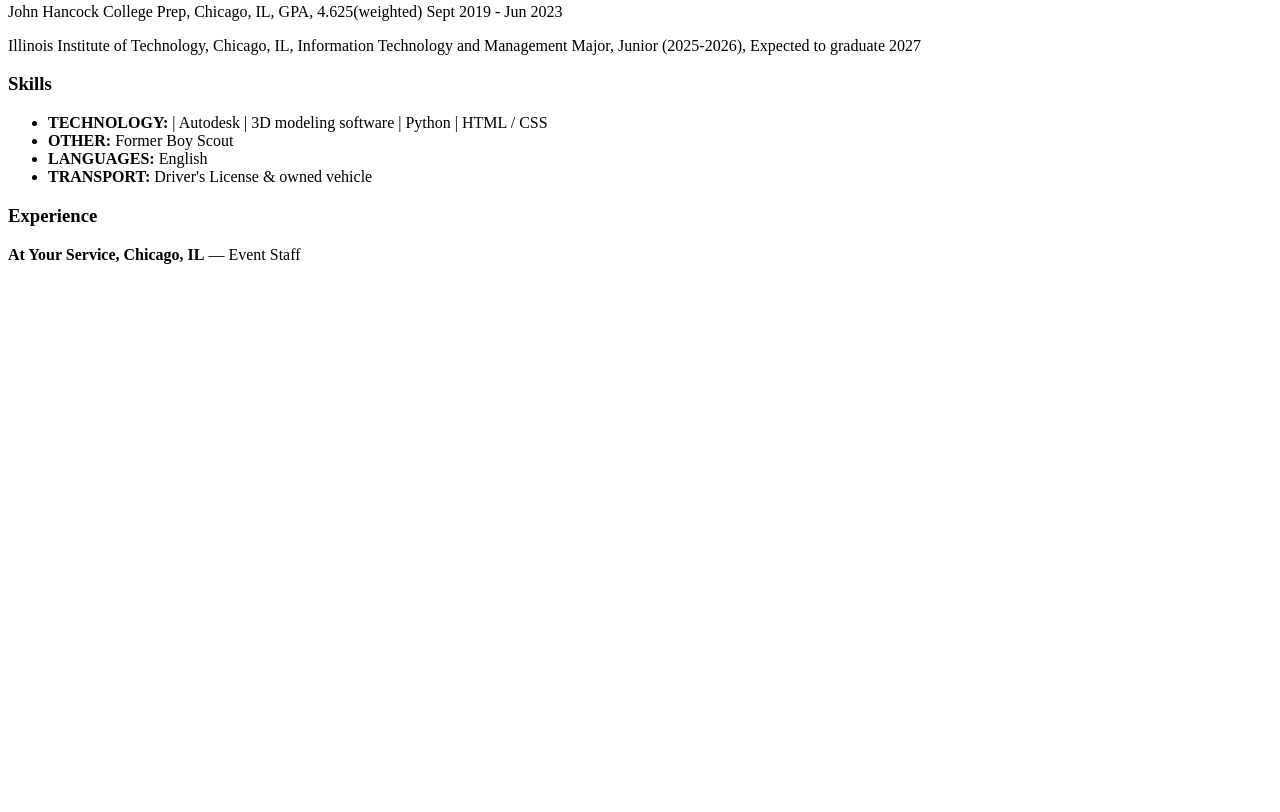
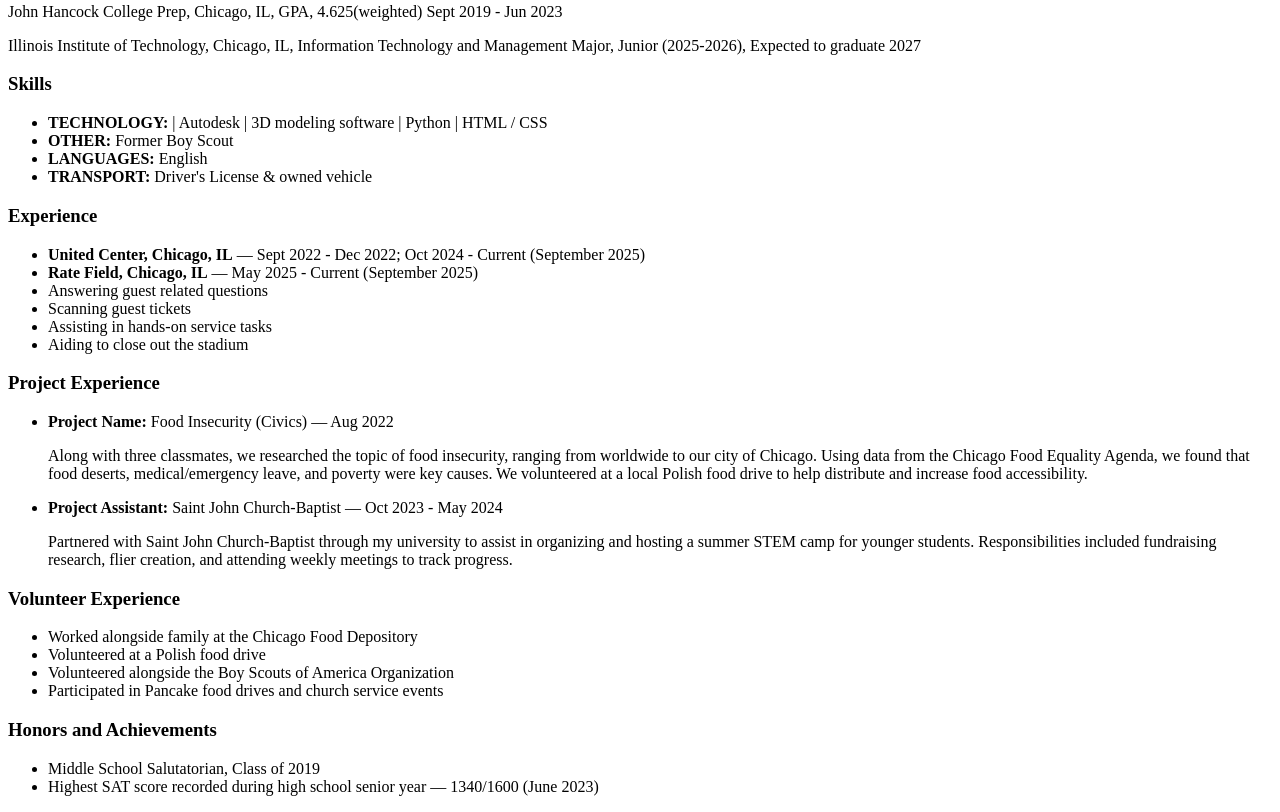
Before and after one commit to atorres41/-webdev_Project1-, a plain HTML site: page resume.html in a window 1280 px wide. Shown: the part 401-1213 px from the top of the page. Before the commit the page ends 800 px from the top, so only its background shows below. Drawn offline with Linux system fonts and the light colour scheme.

Commit message:
resume_complete

```diff
--- a/resume.html
+++ b/resume.html
@@ -46,7 +46,46 @@
       </ul>
 
     <h3>Experience</h3>
-    <p><strong>At Your Service, Chicago, IL</strong> — Event Staff
+    <ul>
+      <li><strong>United Center, Chicago, IL</strong> — Sept 2022 - Dec 2022; Oct 2024 - Current (September 2025)</li>
+      <li><strong>Rate Field, Chicago, IL</strong> — May 2025 - Current (September 2025)</li>
+      <li>Answering guest related questions</li>
+      <li>Scanning guest tickets</li>
+      <li>Assisting in hands-on service tasks</li>
+      <li>Aiding to close out the stadium</li>
+    </ul>
+
+    <h3>Project Experience</h3>
+    <ul>
+      <li>
+        <strong>Project Name:</strong> Food Insecurity (Civics) — Aug 2022
+        <p>
+          Along with three classmates, we researched the topic of food insecurity, ranging from worldwide to our city of Chicago. Using data from the Chicago Food Equality Agenda, we found that food deserts, medical/emergency leave, and poverty were key causes. We volunteered at a local Polish food drive to help distribute and increase food accessibility.
+        </p>
+      </li>
+
+      <li>
+        <strong>Project Assistant:</strong> Saint John Church-Baptist — Oct 2023 - May 2024
+        <p>
+          Partnered with Saint John Church-Baptist through my university to assist in organizing and hosting a summer STEM camp for younger students. Responsibilities included fundraising research, flier creation, and attending weekly meetings to track progress.
+        </p>
+      </li>
+    </ul>
+
+    <h3>Volunteer Experience</h3>
+    <ul>
+      <li>Worked alongside family at the Chicago Food Depository</li>
+      <li>Volunteered at a Polish food drive</li>
+      <li>Volunteered alongside the Boy Scouts of America Organization</li>
+      <li>Participated in Pancake food drives and church service events</li>
+    </ul>
+
+    <h3>Honors and Achievements</h3>
+    <ul>
+      <li>Middle School Salutatorian, Class of 2019</li>
+      <li>Highest SAT score recorded during high school senior year — 1340/1600 (June 2023)</li>
+    </ul>
+
 
   </body>
 </html>
```
